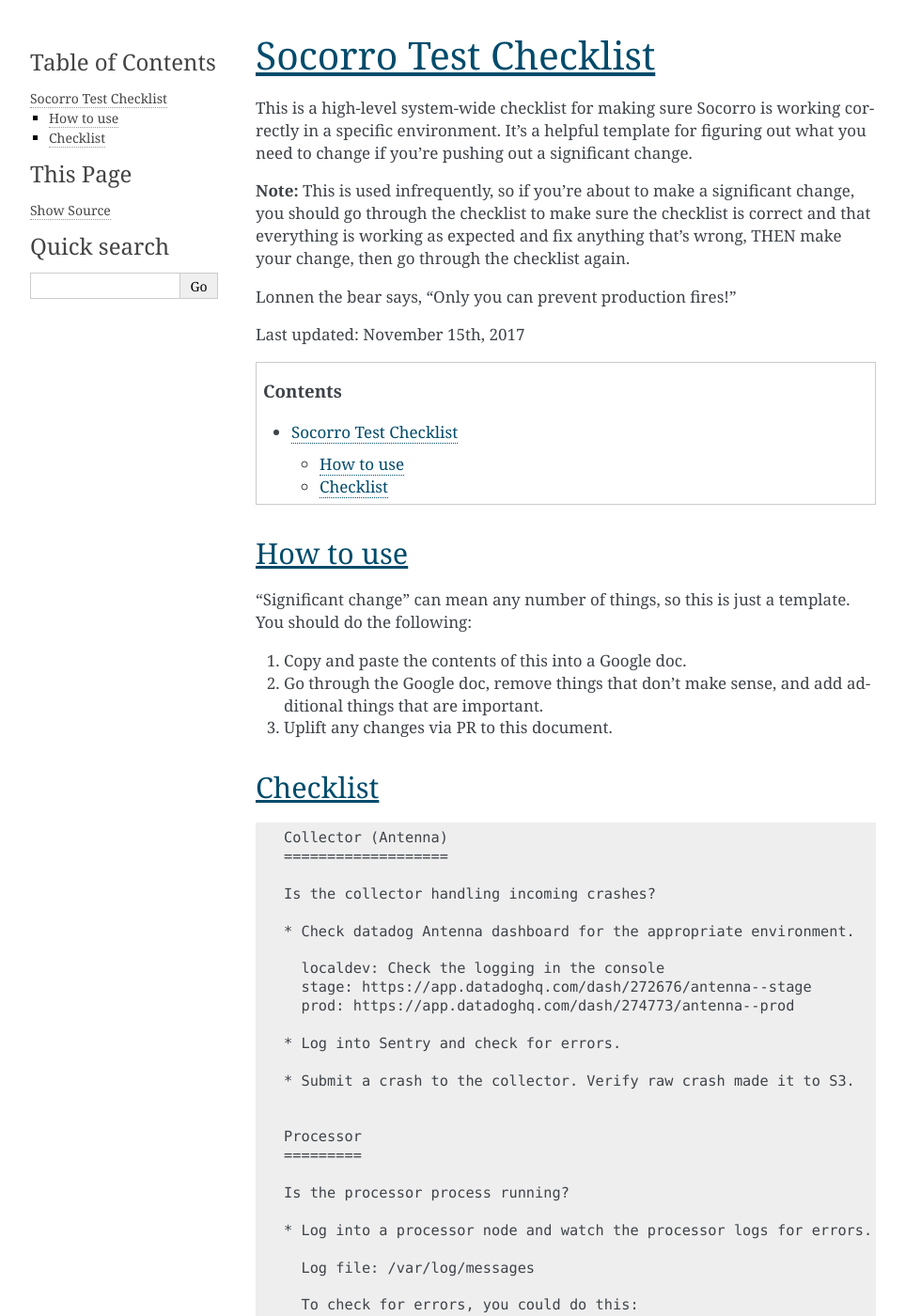
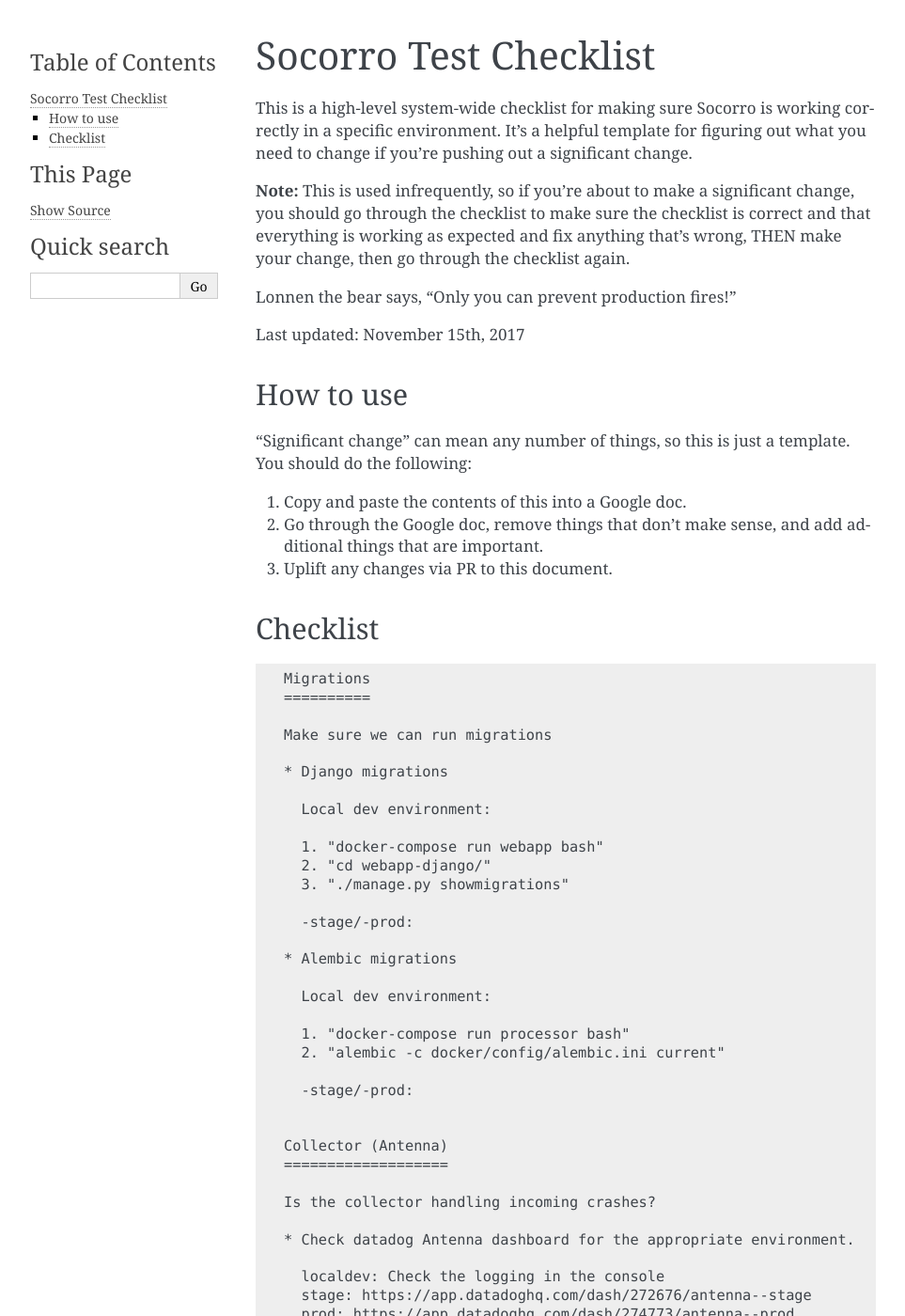
Before and after one commit to willkg/socorro-zero, a Sphinx documentation site: the page built from docs/socorro_test_checklist.rst, in a window 1280 px wide and 1400 px high. Shown: the whole window at 94% size, without its empty margins (148-1111 px from the left). Built offline with Sphinx 7.4.7, drawn with Linux system fonts in a browser that asks for light colours; some of the changed text lies outside the part shown.

Commit message:
Remove TOC, fix some quoted things, add section on migrations

```diff
--- a/docs/socorro_test_checklist.rst
+++ b/docs/socorro_test_checklist.rst
@@ -14,8 +14,6 @@
 Lonnen the bear says, "Only you can prevent production fires!"
 
 Last updated: November 15th, 2017
-
-.. contents::
 
 
 How to use
@@ -36,6 +34,31 @@
 =========
 
 ::
+
+    Migrations
+    ==========
+
+    Make sure we can run migrations
+
+    * Django migrations
+
+      Local dev environment:
+
+      1. "docker-compose run webapp bash"
+      2. "cd webapp-django/"
+      3. "./manage.py showmigrations"
+
+      -stage/-prod:
+
+    * Alembic migrations
+
+      Local dev environment:
+
+      1. "docker-compose run processor bash"
+      2. "alembic -c docker/config/alembic.ini current"
+
+      -stage/-prod:
+
 
     Collector (Antenna)
     ===================
@@ -60,11 +83,9 @@
 
     * Log into a processor node and watch the processor logs for errors.
 
-      Log file: /var/log/messages
+      Log file: "/var/log/messages"
 
-      To check for errors, you could do this:
-
-          grep ERROR /var/log/messages | less
+      To check for errors: "grep ERROR /var/log/messages | less"
 
     * Check Datadog "processor.save_raw_and_processed" for appropriate
       environment.
@@ -128,8 +149,8 @@
     * Run QA Selenium tests.
 
       localdev: ?
-      stage: In IRC: ``webqatestbot build socorro.stage.saucelabs``
-      prod: In IRC: ``webqatestbot build socorro.prod.saucelabs``
+      stage: In IRC: "webqatestbot build socorro.stage.saucelabs"
+      prod: In IRC: "webqatestbot build socorro.prod.saucelabs"
 
     Can we log into the webapp?
 
@@ -164,12 +185,12 @@
       stage: https://crash-stats.allizom.org/symbols/upload/web/
       prod: https://crash-stats.mozilla.com/symbols/upload/web/
 
-    * Try to upload the ``sample.zip`` file.
+    * Try to upload the "sample.zip" file.
     * To verify that it worked, go to the public symbols S3 bucket:
 
       stage: org.mozilla.crash-stats.staging.symbols-public
 
-      and check that there is a ``xpcshell.sym`` file in the root with a recent
+      and check that there is a "xpcshell.sym" file in the root with a recent
       modify date.
 
 
```
